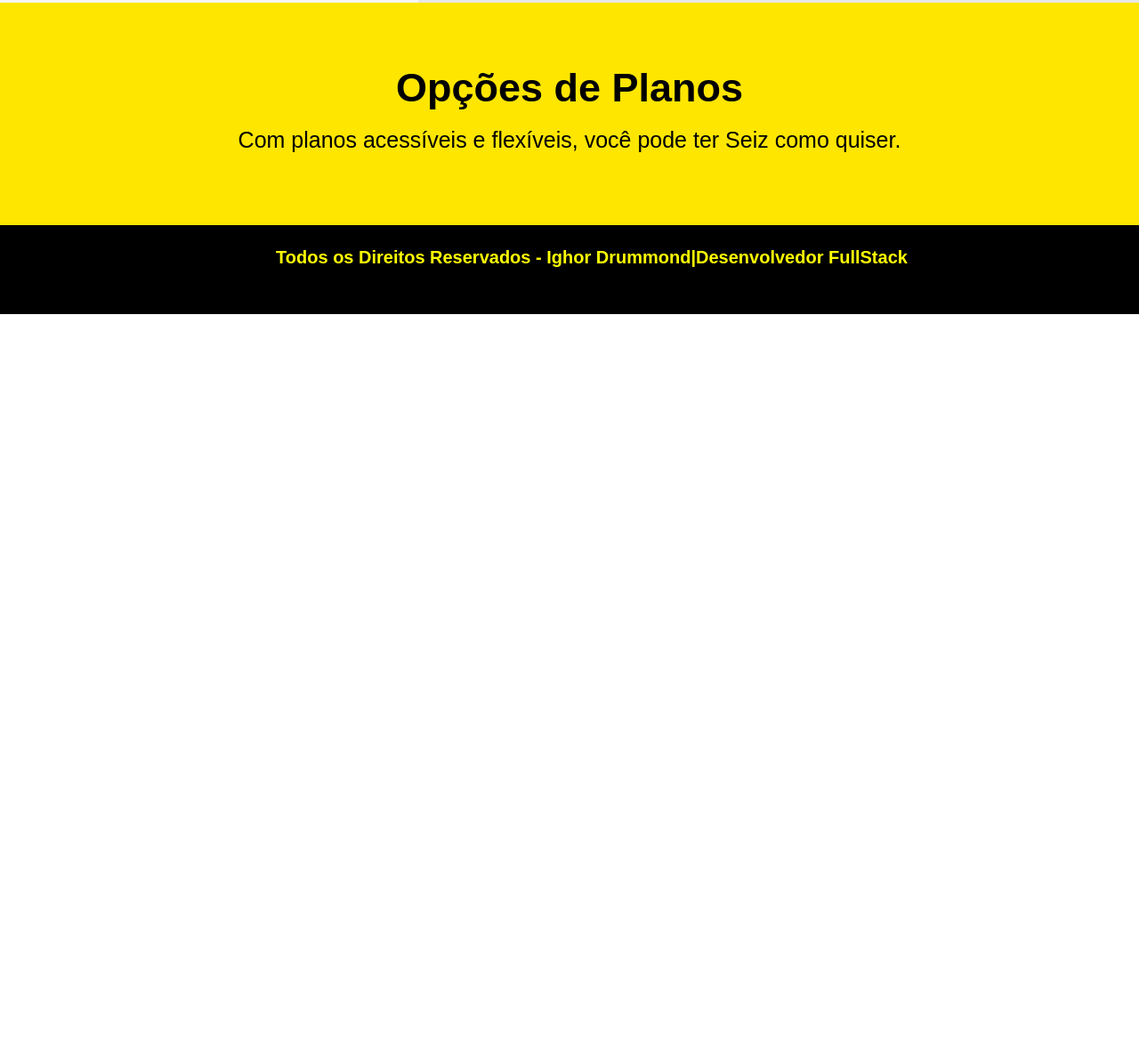
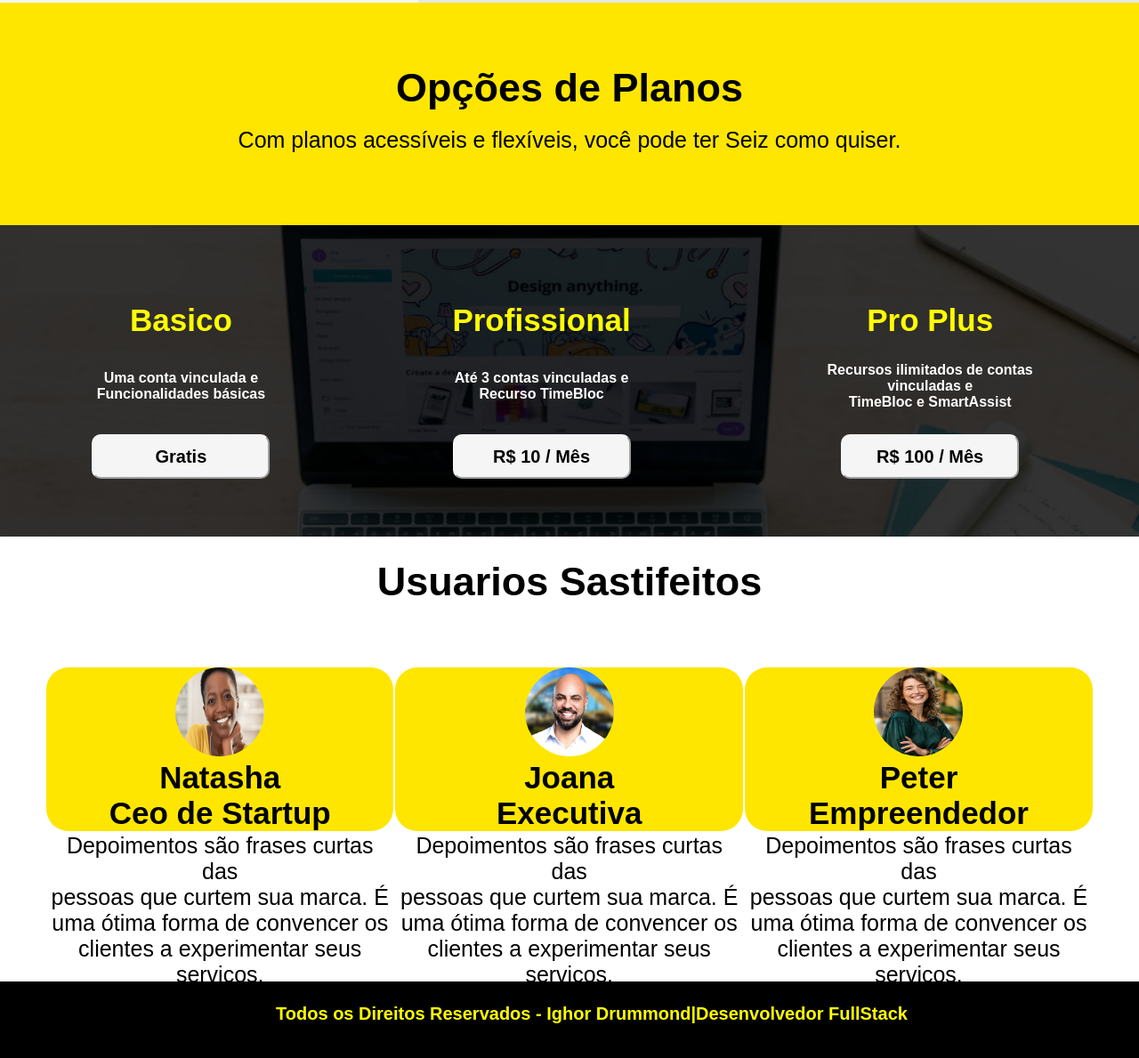
Before and after one commit to IghorDrummond/Site-de-Aplicativo, a plain HTML site: page aplicacao.html in a window 1280 px wide. Shown: the part 947-2136 px from the top of the page at 89% size. Before the commit the page ends 1300 px from the top, so only its background shows below. Drawn offline with Linux system fonts and the light colour scheme.

Commit message:
Site de Aplicativo Fitness

```diff
--- a/aplicacao.html
+++ b/aplicacao.html
@@ -12,7 +12,6 @@
 				<span><p id="titulo">Drummond <br>Software</p></span>
 				<a class="Link" href="index.html">Home</a>
 				<a class="Link" href="">Aplicativo</a>
-				<a class="Link" href="avalicao.html">Avaliações</a>
 				<a class="Link" href="contato.html">Contato</a>
 				<img id="logo" src="logo.png" align="right">
 			</div>
@@ -50,6 +49,92 @@
 			</div>
 			<!-- Limpa os Formatação Acima-->
 			<div class="clear"></div>
+			<div id="planos">
+				<table id="tabela">
+					<tr>
+						<th><h1 class="cabecalho">Basico</h1></th>
+						<th><h1 class="cabecalho">Profissional</h1></th>
+						<th><h1 class="cabecalho">Pro Plus</h1></th>
+					</tr>
+					<tr>
+						<td><p class="coluna">
+							Uma conta vinculada e
+							<BR>
+							Funcionalidades básicas
+						</p></td>
+						<td>
+							<p class="coluna">
+								Até 3 contas vinculadas e
+								<br>
+								Recurso TimeBloc
+							</p>
+						</td>
+						<td><p class="coluna">
+							Recursos ilimitados de contas <br>
+							vinculadas e
+							<br>
+							TimeBloc e SmartAssist
+						</p></td>
+					</tr>
+					<tr>
+						<td><button class="botoes">Gratis</button></td>
+						<td><button class="botoes">R$ 10 / Mês</button></td>
+						<td><button class="botoes">R$ 100 / Mês</button></td>
+					</tr>
+				</table>
+			</div>
+			<div id="avaliacao">
+				<h1 id="titulo3">Usuarios Sastifeitos</h1>
+				<br>
+				<table id="tabela2">
+					<tr>
+						<th class="campo">
+							<img class="radiusimage" src="pessoa-interessante.png">
+							<h2 class="nome">
+								Natasha <br>
+								Ceo de Startup
+							</h2>
+						</th>
+						<th class="campo">
+							<img class="radiusimage" src="pessoa_fisica2.jpeg">
+							<h2 class="nome">
+								Joana<br>
+								Executiva
+							</h2>
+						</th>
+						<th class="campo">
+							<img class="radiusimage" src="pessoa_fisica.jpg">
+							<h2 class="nome">
+								Peter <br>
+								Empreendedor
+							</h2>
+						</th>
+					</tr>
+					<tr>
+						<td><p class="comentario">
+							Depoimentos são frases curtas das <br>
+							pessoas que curtem sua marca. É <br>
+							uma ótima forma de convencer os <br>
+							clientes a experimentar seus <br>
+							serviços.
+						</p></td>
+						<td><p class="comentario">
+							Depoimentos são frases curtas das <br>
+							pessoas que curtem sua marca. É <br>
+							uma ótima forma de convencer os <br>
+							clientes a experimentar seus <br>
+							serviços.
+						</p></td>
+						<td><p class="comentario">
+							Depoimentos são frases curtas das <br>
+							pessoas que curtem sua marca. É <br>
+							uma ótima forma de convencer os <br>
+							clientes a experimentar seus <br>
+							serviços.
+						</p></td>
+					</tr>
+				</table>
+			</div>
 			<div id="Rodape">
 				<h1>Todos os Direitos Reservados - Ighor Drummond|Desenvolvedor FullStack</h1>
 			</div>
--- a/estilopag2.css
+++ b/estilopag2.css
@@ -83,6 +83,37 @@ a{
 	font-family: sans-serif;
 	font-size: 25px;
 }
+#planos{
+	width: 100%;
+	height: 350px;
+	background-image: url('planosfundo.png');
+	background-repeat: no-repeat;
+	background-attachment: scroll;
+	background-size: 100%;
+}
+#tabela{
+	width: 100%;
+	text-align: center;
+	align-items: center;
+}
+#avaliacao{
+	text-align: center;
+	align-items: center;
+	width: 100%;
+	height: 500px;
+
+}
+#titulo3{
+	font-family: sans-serif;
+	font-weight: bold;
+	font-size: 45px;
+	padding-top: 25px;
+}
+#tabela2{
+	width: 100%;
+	padding: 50px;
+
+}
 /*Classes*/
 .Link{
 	color: white;
@@ -108,3 +139,49 @@ a{
 	text-align: center;
 	color: #2e1c16;
 }
+.cabecalho{
+	color: yellow;
+	font-family: sans-serif;
+	font-size: 35px;
+	font-weight: bold;
+	padding-top: 85px;
+
+}
+.coluna{
+	color: white;
+	font-family: sans-serif;
+	font-weight: bold;
+	padding-top: 25px;
+}
+.botoes{
+	background-color: whitesmoke;
+	border-radius: 10px;
+	border-color: whitesmoke;
+	font-family: sans-serif;
+	font-weight: bold;
+	font-size: 20px;
+	text-align: center;
+	width: 200px;
+	height: 50px;
+	margin-top: 25px;
+}
+.nome{
+	font-family: sans-serif;
+	font-weight: bold;
+	font-size: 35px;
+}
+.radiusimage{
+	width: 100px;
+	height: 100px;
+	border-radius: 65px;
+	border-color: purple;
+	border-width: ;
+}
+.campo{
+	background-color: #fee600;
+	border-radius: 25px;
+}
+.comentario{
+	font-family: sans-serif;
+	font-size: 25px;
+}
--- /dev/null
+++ b/estilopag3.css
@@ -0,0 +1,56 @@
+/*Tags*/
+*{
+	padding: 0px;
+	margin: 0px;
+}
+a{
+ 	padding: 35px;
+ 	margin-top: -220px;
+ 	display: inline-grid;
+}
+/*Ids*/
+#menu{
+	width: 100%;
+	height: 100px;
+	background-color: black;
+	text-align: center;
+}
+#titulo{
+	color: white;
+	font-family: sans-serif;
+	font-weight: bold;
+	font-size: 20px;
+	padding-top: 30px;
+	padding-left: 15px;
+	text-align: left;
+}
+#logo{
+	width: 93px;
+	height: 77px;
+	margin-top: -65px;
+}
+
+
+#Rodape{
+	width: 100%;
+	height: 50px;
+	background-color: black;
+	color: yellow;
+	font-family: sans-serif;
+	font-weight: bold;
+	font-size: 10px;
+	padding: 25px;
+	text-align: center;
+}
+/*Classes*/
+.Link{
+	color: white;
+	font-weight: bold;
+	font-family: sans-serif;
+	font-size: 25px;
+	text-decoration: none;
+	margin-bottom: 25px;
+}
+.clear{
+	clear: both;
+}
```
Also changed, not shown: contato.html (added, +28 -0 lines), index.html (+1 -2 lines), pessoa-interessante.png (added), pessoa_fisica.jpg (added), pessoa_fisica2.jpeg (added), planosfundo.png (added).
